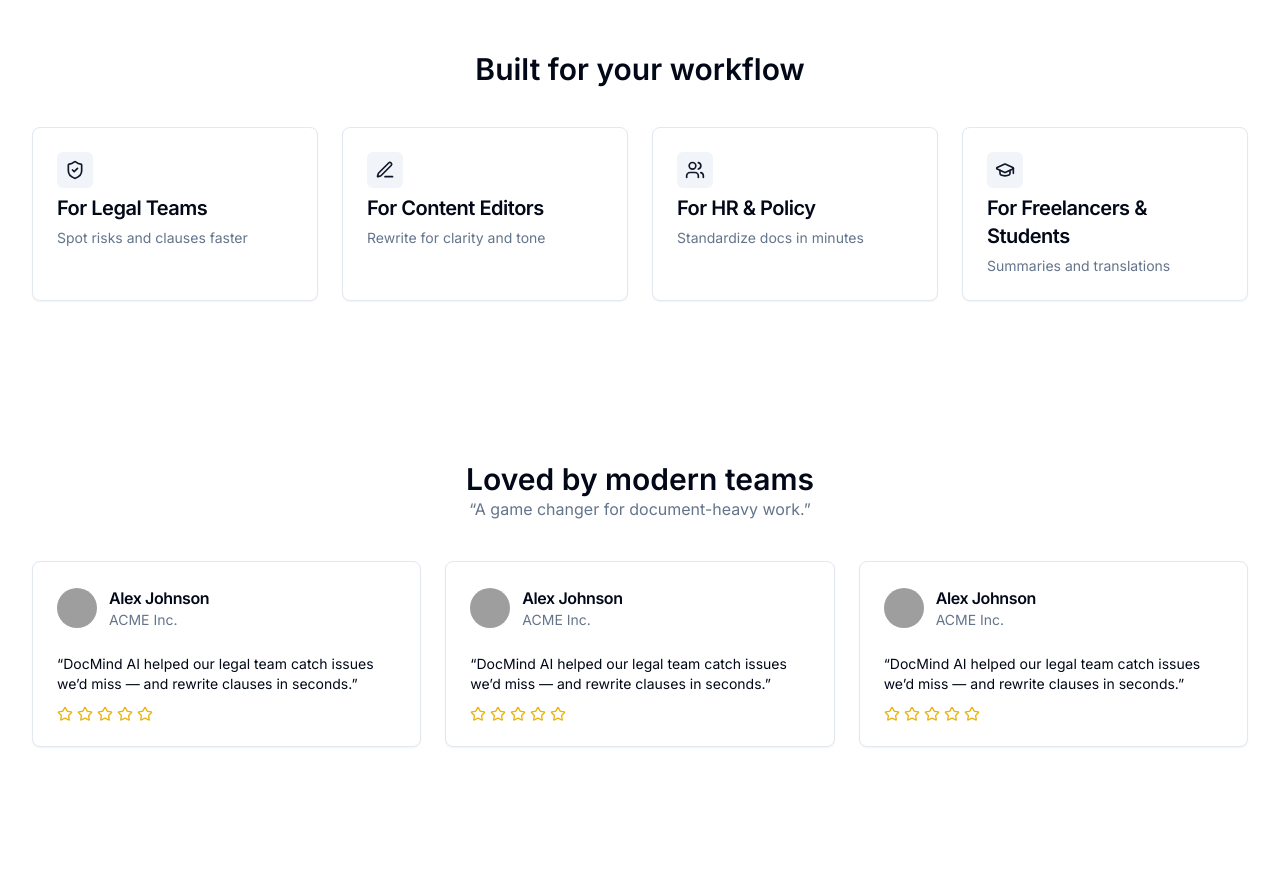
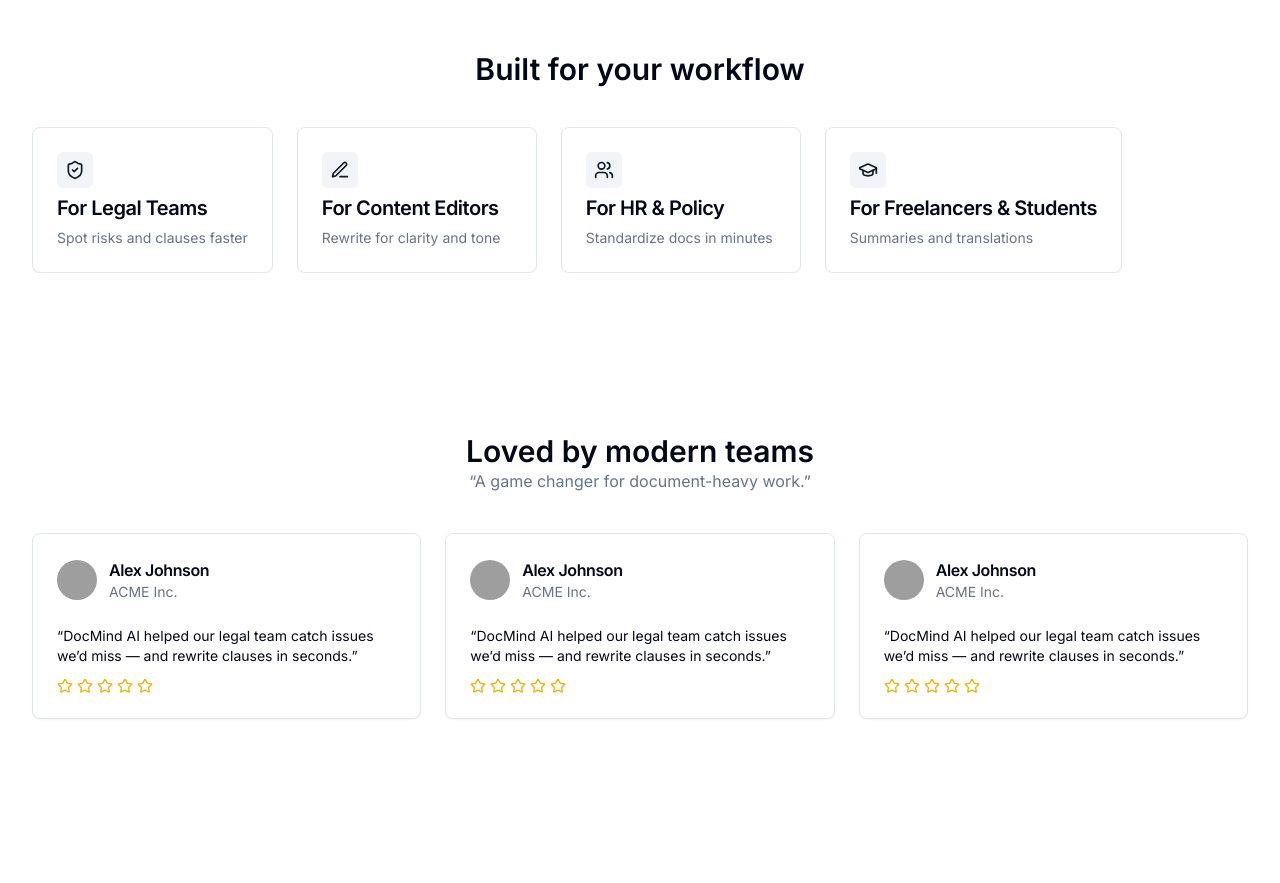
Before and after one commit to caspervdk/ai-docu, a React (Vite) app: page / in a window 1280 px wide. Shown: the part 1320-2203 px from the top of the page. Built offline with nearby package versions, Linux system fonts and the light colour scheme; grey boxes are pictures that could not be loaded.

Commit message:
Arrange blocks side-by-side
Arrange selected blocks to display next to each other.

```diff
--- a/src/pages/Index.tsx
+++ b/src/pages/Index.tsx
@@ -107,7 +107,8 @@ const Index = () => {
           <div className="mx-auto max-w-3xl text-center mb-10">
             <h2 className="text-3xl font-semibold">Built for your workflow</h2>
           </div>
-          <div className="grid sm:grid-cols-2 lg:grid-cols-4 gap-6">
+          {/* Changed layout: all cards next to each other in one row with horizontal scroll */}
+          <div className="flex flex-nowrap gap-6 overflow-x-auto snap-x snap-mandatory">
             {[{
               icon: ShieldCheck, title: 'Legal Teams', desc: 'Spot risks and clauses faster'
             },{
@@ -117,7 +118,7 @@ const Index = () => {
             },{
               icon: GraduationCap, title: 'Freelancers & Students', desc: 'Summaries and translations'
             }].map((c, i) => (
-              <Card key={i} className="hover:shadow-md transition-shadow">
+              <Card key={i} className="hover:shadow-md transition-shadow min-w-[240px] snap-start">
                 <CardHeader>
                   <div className="size-9 rounded-md bg-secondary text-secondary-foreground flex items-center justify-center">
                     <c.icon className="size-5" />
```
